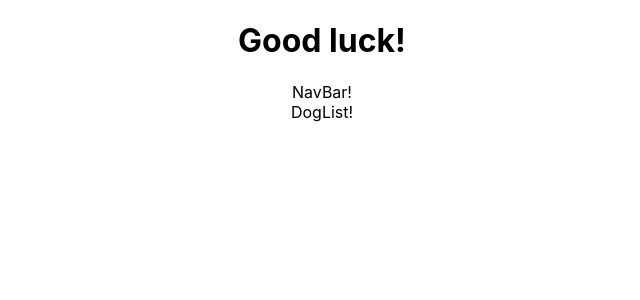
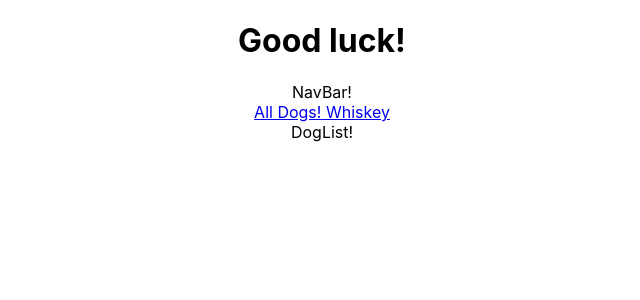
Before and after one commit to jcbluemel/react-dog-finder, a React (Create React App) app: page /dogs in a window 1280 px wide. Shown: the top 300 px of the page, without its empty margins (318-958 px from the left). Built offline with nearby package versions, Linux system fonts and the light colour scheme.

Commit message:
Add Navbar

```diff
--- a/src/App.js
+++ b/src/App.js
@@ -26,7 +26,18 @@ function App() {
     // console.log("getdogs?")
     // TODO: Make an axios Call
     // Update The State with Axios Call
-    setDogs(d => 42);
+    setDogs(d => {
+      return  [{
+      "name": "Whiskey",
+      "age": 5,
+      "src": "whiskey",
+      "facts": [
+        "Whiskey loves eating popcorn.",
+        "Whiskey is a terrible guard dog.",
+        "Whiskey wants to cuddle with you!"
+      ]
+    }]}
+    );
   }
 
   if (!dogs) getDogs();
@@ -60,7 +71,6 @@ export default App;
  * -State: [List of Dogs] emprty to start
  * -Props: None
  * -Axios Call
- * -TODO:Import Navigate
  *
  * TODO: Update the breadcrumb
  * App -> {NavBar | Routes -> (DogList | DogDetails) }
--- a/src/NavBar.js
+++ b/src/NavBar.js
@@ -10,9 +10,18 @@ import { Link } from "react-router-dom";
  */
 
 function NavBar({ dogs }) {
+  console.log("NavBar", dogs);
   return (
-    //TODO: NavBar -><link to="/dogs"> + listOfDogs.map(dog => link to="/dog.name")
+    <nav>
+    {/* TODO: Remove NavBar Header*/}
     <header>NavBar!</header>
+      <Link to="/dogs">
+          All Dogs!
+      </Link>
+      {dogs.map(
+        dog => <Link to={`/${dog.src}`}> {`${dog.name}`} </Link>)
+      }
+    </nav>
   );
 }
 
```
